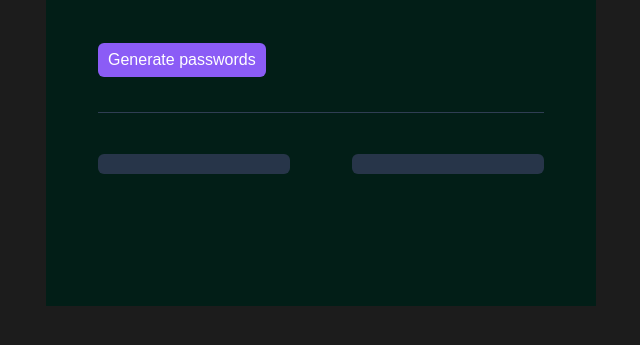
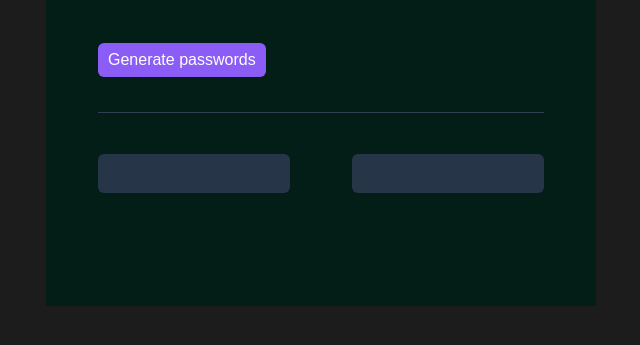
Before and after one commit to rhodevisser/password-generator, a website built with Vite: page index.html in a window 1280 px wide. Shown: the part 271-616 px from the top of the page, without its empty margins (319-959 px from the left). Built offline with nearby package versions, Linux system fonts and the light colour scheme.

Commit message:
style: Add styling to field password
Added flexbox and height so textfield for passwords is same size before and after clicking button

```diff
--- a/index.css
+++ b/index.css
@@ -67,10 +67,12 @@ button:hover {
 
 .fields-passwords {
     width: 192px;
-    padding-top: 10px;
-    padding-bottom: 10px;
+    height: 39px;
     text-align: center;
     color: #C4B5FD;
     background-color: #273549;
     border-radius: 6px;
+    display: flex;
+    align-items: center;
+    justify-content: center;
 }
```
